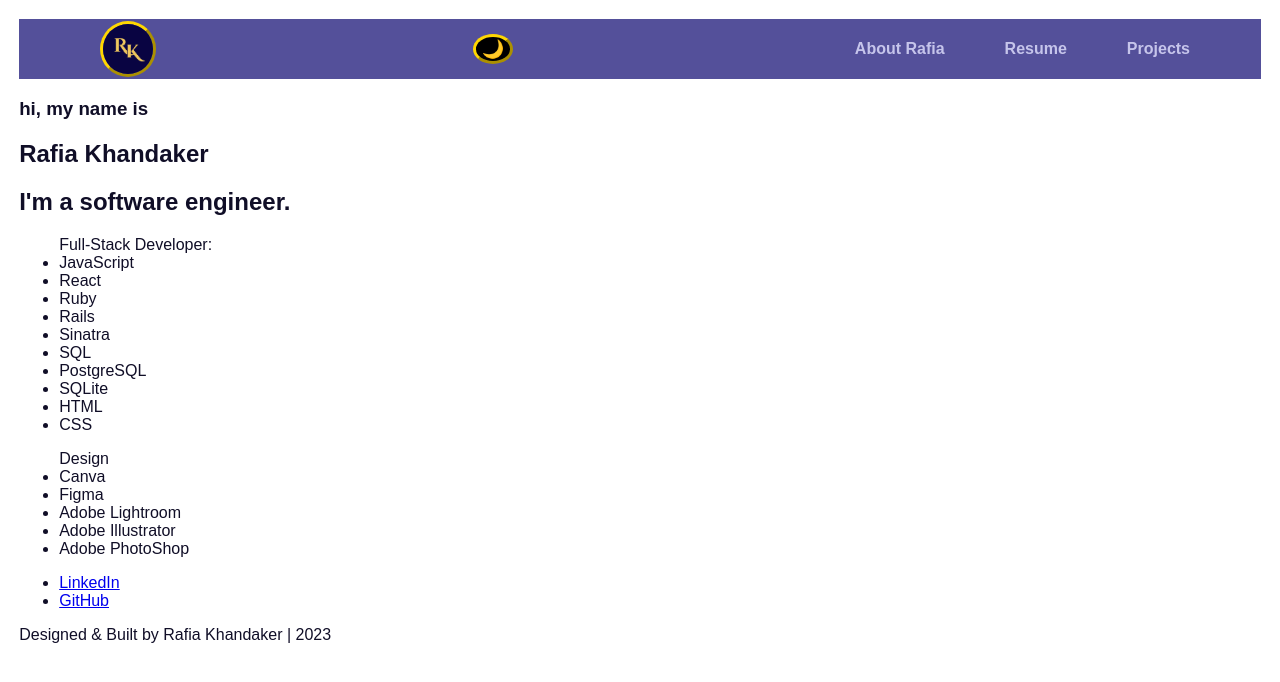
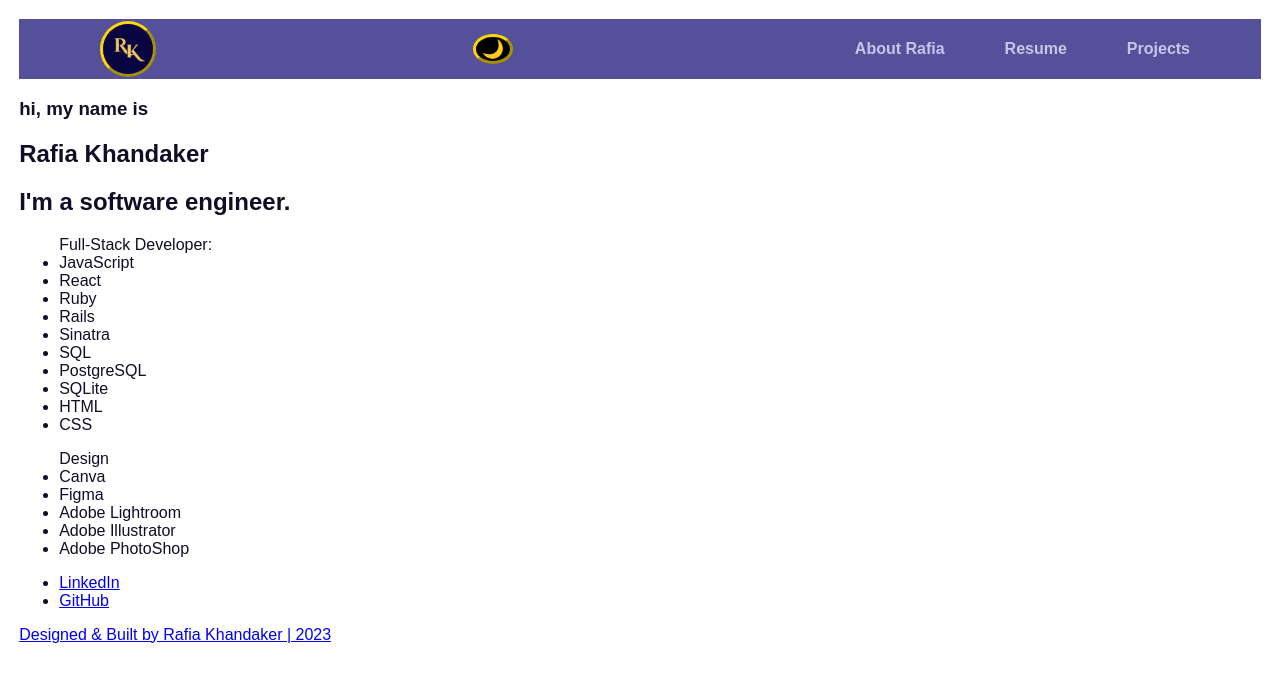
Before and after one commit to RafiaJK/portfolio, a React (Create React App) app: page / in a window 1280 px wide. Shown: the top 682 px of the page. Built offline with nearby package versions, Linux system fonts and the light colour scheme.

Commit message:
Added link to github in Designed & Built by Rafia at bottom

```diff
--- a/src/App.js
+++ b/src/App.js
@@ -44,7 +44,8 @@ function App() {
 
     <Socials/>
 
-      <p>Designed & Built by Rafia Khandaker | 2023</p>
+      <a href="https://github.com/RafiaJK/portfolio"><p>Designed & Built by Rafia Khandaker | 2023</p>
+</a>
     </div>
   );
 
```
